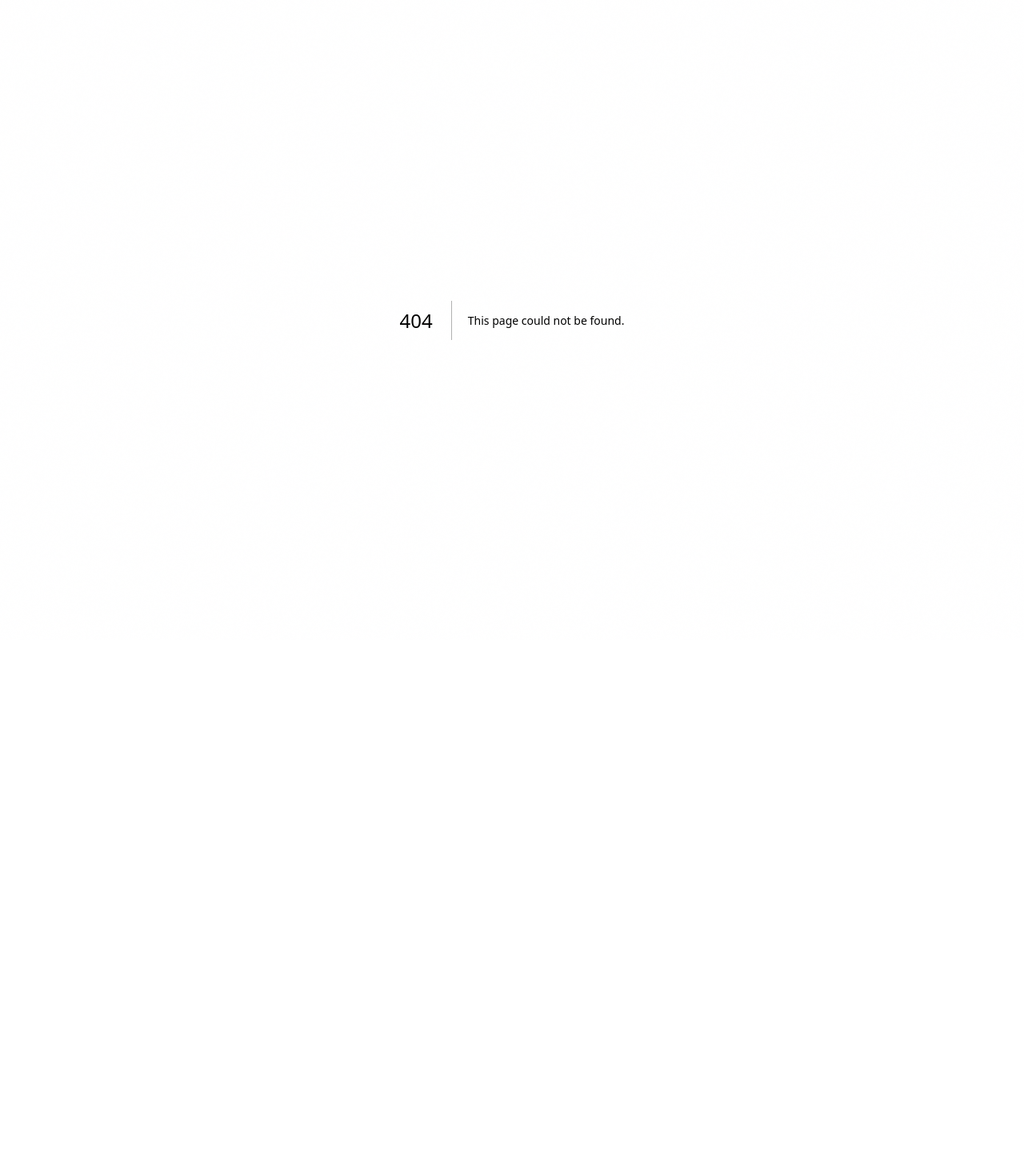
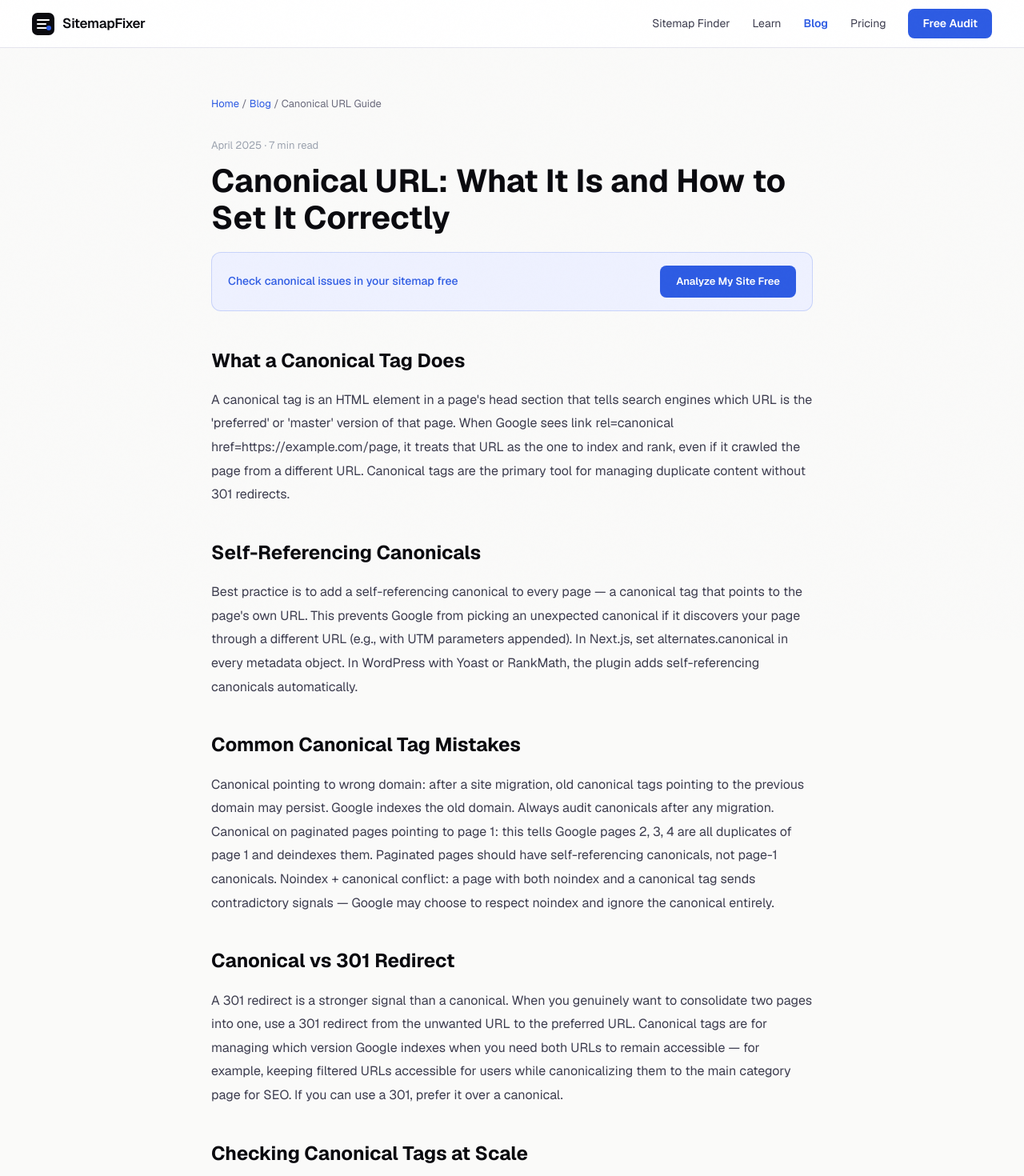
Before and after one commit to Watermelon-Coctail-Bar/sitemap-fixer, a Next.js app: page /blog/canonical-url-guide in a window 1280 px wide. Before the commit this address had no page. Shown: the top 1470 px of the page at 80% size. Before the commit the page ends 800 px from the top, so only its background shows below. Built offline with nearby package versions, Linux system fonts and the light colour scheme.

Commit message:
Create page.tsx

```diff
--- /dev/null
+++ b/src/app/blog/canonical-url-guide/page.tsx
@@ -0,0 +1,44 @@
+import type { Metadata } from 'next';
+export const metadata: Metadata = {
+  title: 'Canonical URL: What It Is and How to Set It Correctly | SitemapFixer',
+  description: "Canonical URLs tell Google which version of a page to index. Misusing them is one of the most common causes of duplicate content. Here is exactly how they work and how to use them.",
+  alternates: { canonical: 'https://sitemapfixer.com/blog/canonical-url-guide' },
+  openGraph: { title: 'Canonical URL Guide: How to Use rel=canonical Correctly', url: 'https://sitemapfixer.com/blog/canonical-url-guide', type: 'article' },
+};
+const sections = [
+  { t: "What a Canonical Tag Does", d: "A canonical tag is an HTML element in a page's head section that tells search engines which URL is the 'preferred' or 'master' version of that page. When Google sees link rel=canonical href=https://example.com/page, it treats that URL as the one to index and rank, even if it crawled the page from a different URL. Canonical tags are the primary tool for managing duplicate content without 301 redirects." },
+  { t: "Self-Referencing Canonicals", d: "Best practice is to add a self-referencing canonical to every page — a canonical tag that points to the page's own URL. This prevents Google from picking an unexpected canonical if it discovers your page through a different URL (e.g., with UTM parameters appended). In Next.js, set alternates.canonical in every metadata object. In WordPress with Yoast or RankMath, the plugin adds self-referencing canonicals automatically." },
+  { t: "Common Canonical Tag Mistakes", d: "Canonical pointing to wrong domain: after a site migration, old canonical tags pointing to the previous domain may persist. Google indexes the old domain. Always audit canonicals after any migration. Canonical on paginated pages pointing to page 1: this tells Google pages 2, 3, 4 are all duplicates of page 1 and deindexes them. Paginated pages should have self-referencing canonicals, not page-1 canonicals. Noindex + canonical conflict: a page with both noindex and a canonical tag sends contradictory signals — Google may choose to respect noindex and ignore the canonical entirely." },
+  { t: "Canonical vs 301 Redirect", d: "A 301 redirect is a stronger signal than a canonical. When you genuinely want to consolidate two pages into one, use a 301 redirect from the unwanted URL to the preferred URL. Canonical tags are for managing which version Google indexes when you need both URLs to remain accessible — for example, keeping filtered URLs accessible for users while canonicalizing them to the main category page for SEO. If you can use a 301, prefer it over a canonical." },
+  { t: "Checking Canonical Tags at Scale", d: "Use Screaming Frog to crawl your site and export all canonical tags. Look for: pages where the canonical points to a different domain, pages where the canonical is empty, pages where the canonical and URL do not match but you expect them to, and paginated pages where the canonical should be self-referencing but is not. SitemapFixer analyzes URLs in your sitemap and flags patterns suggesting canonical tag issues." },
+];
+export default function Page() {
+  return (
+    <article style={{ maxWidth: 800, margin: '0 auto', padding: '60px 24px' }}>
+      <nav style={{ fontSize: 13, color: '#6b6b7d', marginBottom: 32 }}>
+        <a href="/" style={{ color: '#2d5be3', textDecoration: 'none' }}>Home</a>{' / '}
+        <a href="/blog" style={{ color: '#2d5be3', textDecoration: 'none' }}>Blog</a>{' / '}
+        <span>Canonical URL Guide</span>
+      </nav>
+      <div style={{ fontSize: 13, color: '#9ca3af', marginBottom: 12 }}>April 2025 · 7 min read</div>
+      <h1 style={{ fontSize: 40, fontWeight: 700, color: '#0a0a0f', marginBottom: 20, lineHeight: 1.15 }}>Canonical URL: What It Is and How to Set It Correctly</h1>
+      <div style={{ background: '#eef1ff', border: '1px solid rgba(45,91,227,0.2)', borderRadius: 12, padding: '16px 20px', marginBottom: 40, display: 'flex', alignItems: 'center', justifyContent: 'space-between', gap: 16 }}>
+        <span style={{ fontSize: 14, color: '#2d5be3', fontWeight: 500 }}>Check canonical issues in your sitemap free</span>
+        <a href="/" style={{ background: '#2d5be3', color: 'white', padding: '10px 20px', borderRadius: 8, textDecoration: 'none', fontWeight: 600, fontSize: 13 }}>Analyze My Site Free</a>
+      </div>
+      <div style={{ fontSize: 16, color: '#3d3d4f', lineHeight: 1.85 }}>
+        {sections.map(({ t, d }) => (
+          <div key={t} style={{ marginBottom: 36 }}>
+            <h2 style={{ fontSize: 24, fontWeight: 700, color: '#0a0a0f', marginBottom: 12 }}>{t}</h2>
+            <p style={{ margin: 0 }}>{d}</p>
+          </div>
+        ))}
+      </div>
+      <div style={{ background: '#0a0a0f', borderRadius: 12, padding: '32px', textAlign: 'center', marginTop: 56 }}>
+        <div style={{ fontSize: 20, fontWeight: 700, color: 'white', marginBottom: 8 }}>Check your canonical configuration</div>
+        <div style={{ color: '#9999aa', marginBottom: 20, fontSize: 14 }}>Free sitemap analysis in 60 seconds</div>
+        <a href="/" style={{ background: 'white', color: '#0a0a0f', padding: '14px 28px', borderRadius: 8, textDecoration: 'none', fontWeight: 700 }}>Analyze My Site Free</a>
+      </div>
+    </article>
+  );
+}
```
